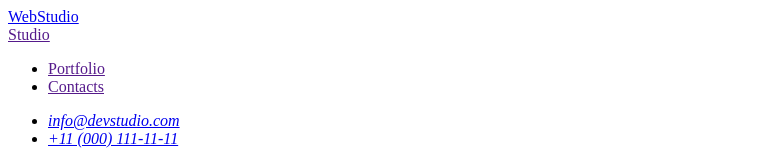
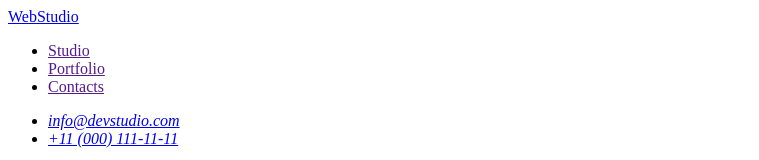
Before and after one commit to Nadija1smerechuk/goit-markup-hw-01, a plain HTML site: page index.html in a window 1280 px wide. Shown: the top 160 px of the page, without its empty margins (0-759 px from the left). Drawn offline with Linux system fonts and the light colour scheme.

Commit message:
add changes of index file

```diff
--- a/index.html
+++ b/index.html
@@ -8,14 +8,15 @@
 
 <body>
   <header>
+    <nav>
       <a href="./index.html">WebStudio</a>
-      <nav>
-        <a href="">Studio</a>
       <ul>
+        <li><a href="">Studio</a></li>
         <li><a href="">Portfolio</a></li>
         <li><a href="">Contacts</a></li>
       </ul>
     </nav>
+
     <address>
       <ul>
         <li><a href="mailto:info@devstudio.com">info@devstudio.com</a></li>
```
Lines whose indentation alone changed are shown as unchanged.
